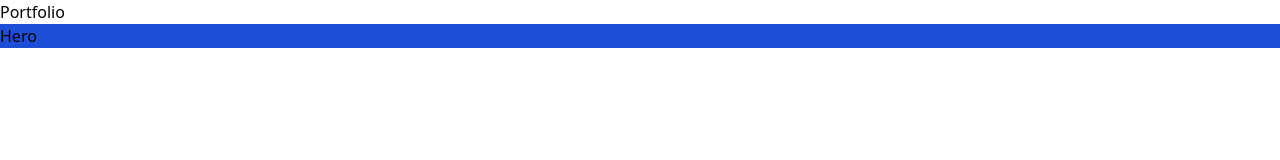
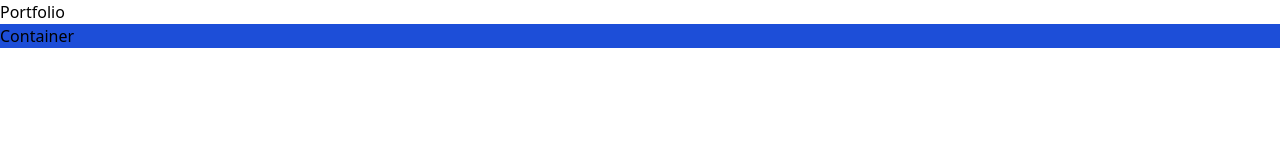
Before and after one commit to javlopezdi/javlopez, a React (Create React App) app: page / in a window 1280 px wide. Shown: the top 160 px of the page. Built offline with nearby package versions, Linux system fonts and the light colour scheme.

Commit message:
Test commit
Test commit

```diff
--- a/src/components/Hero.js
+++ b/src/components/Hero.js
@@ -1,7 +1,11 @@
 import React from "react";
 
 const Hero = () => {
-  return <div className="bg-blue-700">Hero</div>;
+  return (
+    <div className="bg-blue-700">
+      <div className="container mx-auto">Container</div>
+    </div>
+  );
 };
 
 export default Hero;
```
